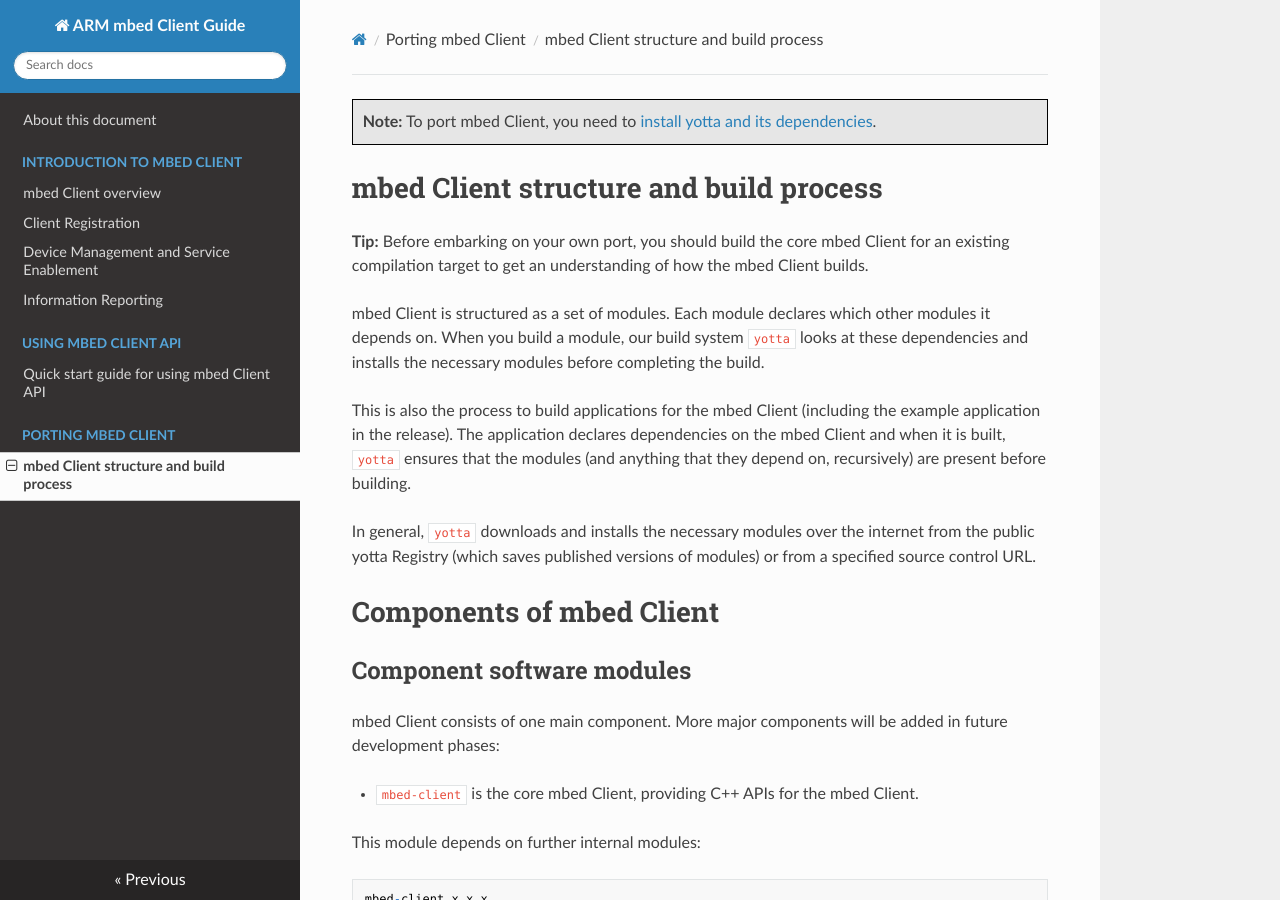
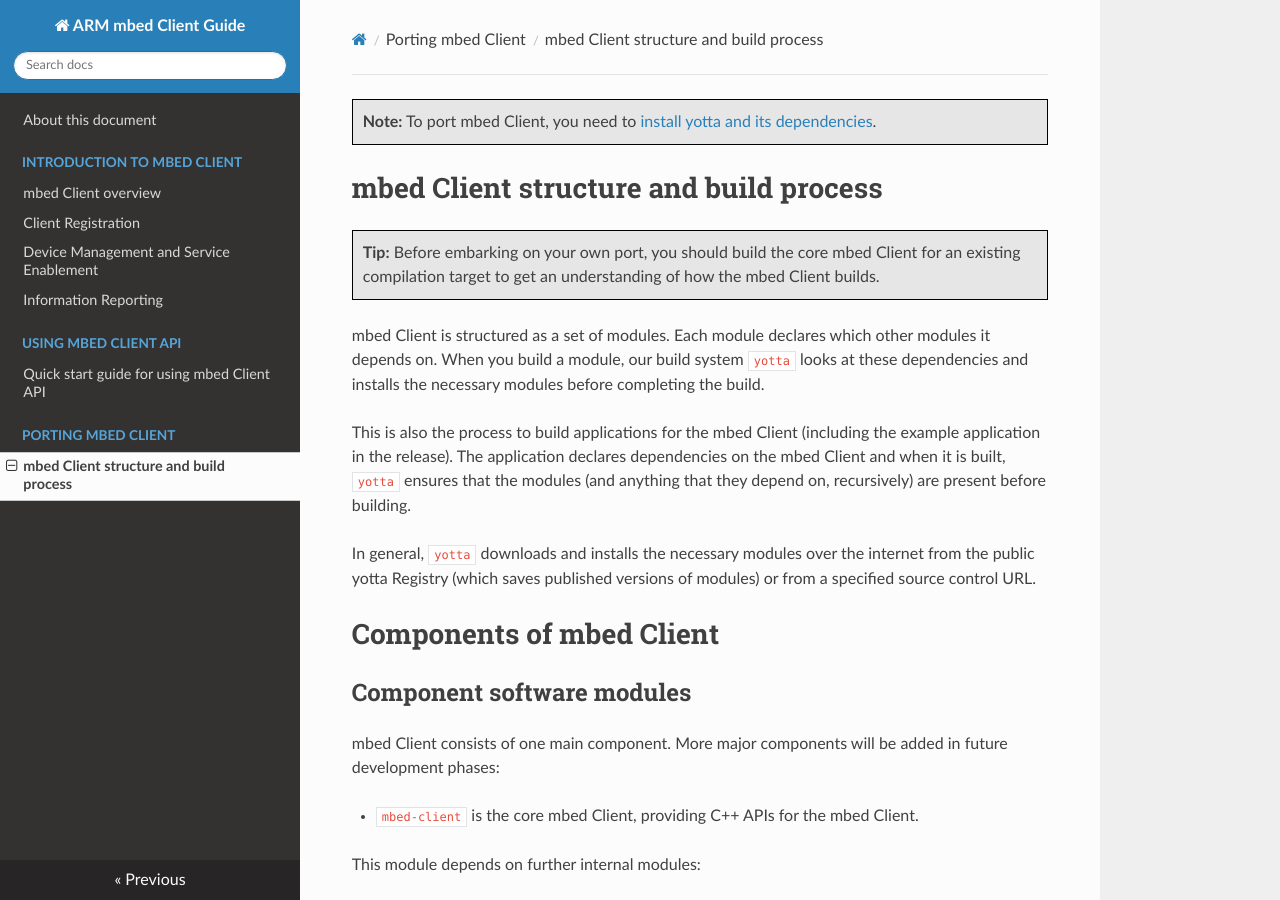
Before and after one commit to ARMmbed/mbed-client, an MkDocs documentation site: the page built from docs/porting-guide.md, in a window 1280 px wide and 900 px high. Built offline with MkDocs 1.6.1, drawn with Linux system fonts in a browser that asks for light colours; nearby versions of some CDN libraries; old or Windows-style settings are respelled for this version of MkDocs.

Commit message:
Formatting added to tip.

```diff
--- a/docs/porting-guide.md
+++ b/docs/porting-guide.md
@@ -2,7 +2,7 @@
 
 # mbed Client structure and build process
 
-**Tip:** Before embarking on your own port, you should build the core mbed Client for an existing compilation target to get an understanding of how the mbed Client builds.
+<span style="background-color:#E6E6E6;border:1px solid #000;display:block; height:100%; padding:10px">**Tip:** Before embarking on your own port, you should build the core mbed Client for an existing compilation target to get an understanding of how the mbed Client builds.</span>
 
 mbed Client is structured as a set of modules. Each module declares which other modules it depends on. When you build a module, our build system `yotta` looks at these dependencies and installs the necessary modules before completing the build.
 
```
